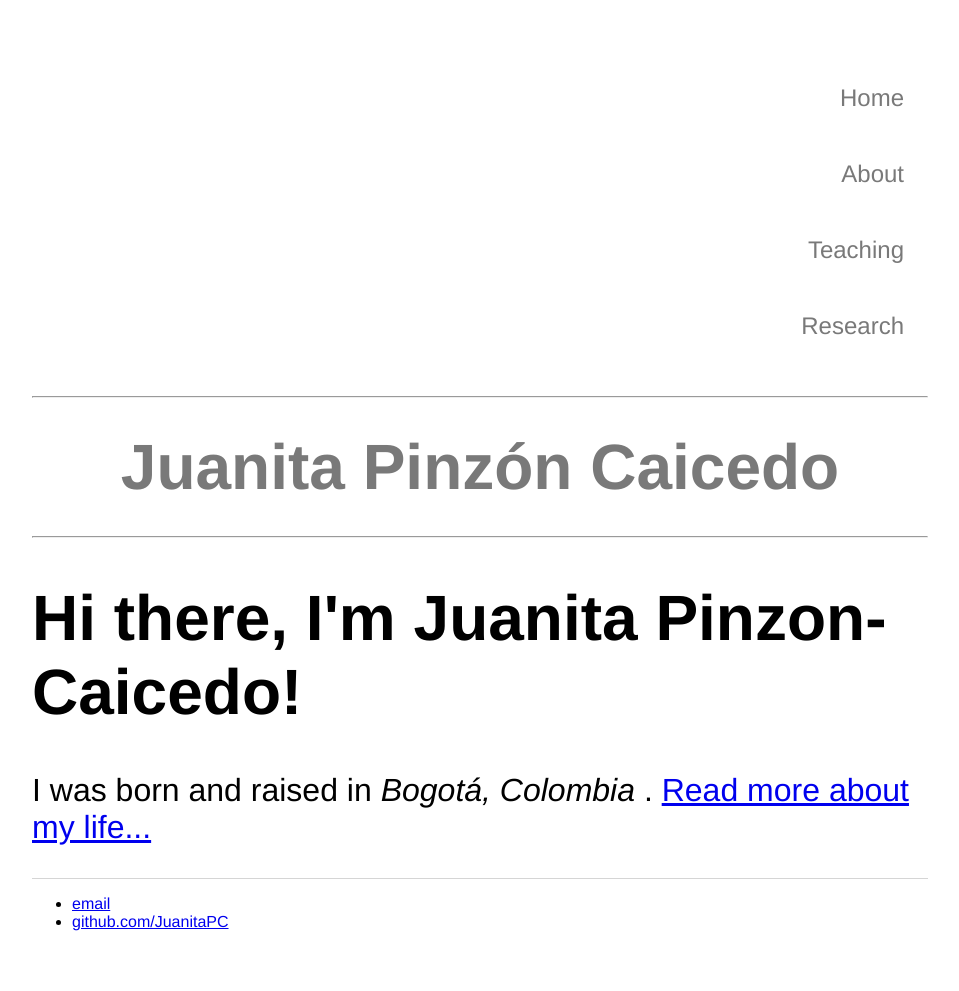
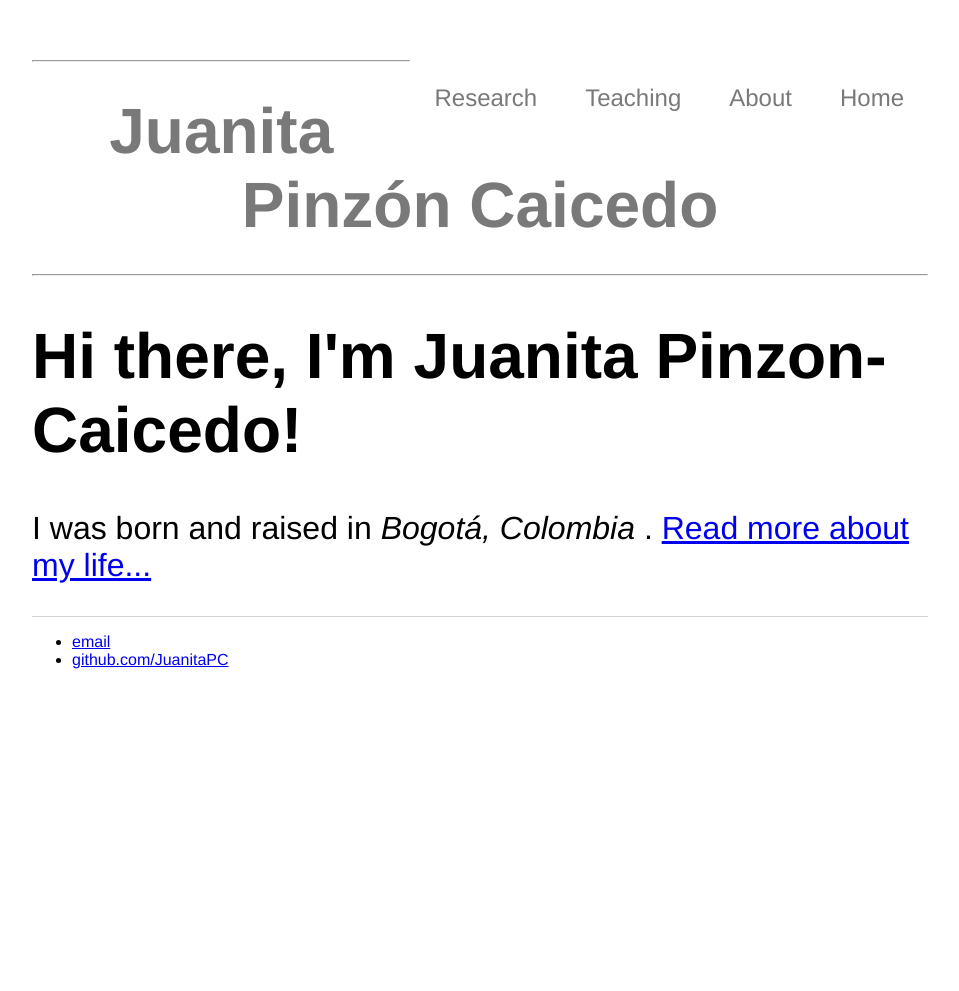
Before and after one commit to JuanitaPC/JuanitaPC.github.io, a Jekyll site: the page built from index.html, in a window 1280 px wide. Shown: the whole page, without its empty margins (160-1119 px from the left). Built offline with Jekyll 4.4.1, drawn with Linux system fonts in a browser that asks for light colours; after the commit the page ends 900 px from its top, so only the background shows below that.

Commit message:
Update main.css

```diff
--- a/css/main.css
+++ b/css/main.css
@@ -7,7 +7,6 @@
 }
 nav{
 	font-size: 0.75em;
-	text-align: right;
 	font-family: Helvetica, 'Arial', 'sans-serif';
 }
 header{
@@ -23,9 +22,9 @@
 }
 nav ul{
 	list-style-type: none;
-	overflow: hidden;
 }
 nav ul li{
+	float: right;
 	padding: 1em;
 }
 nav li a{
```
